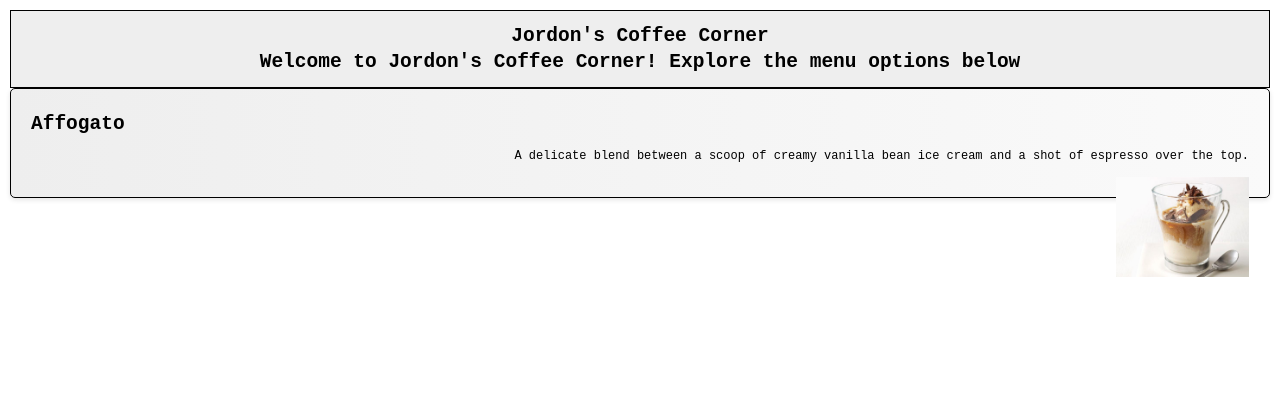
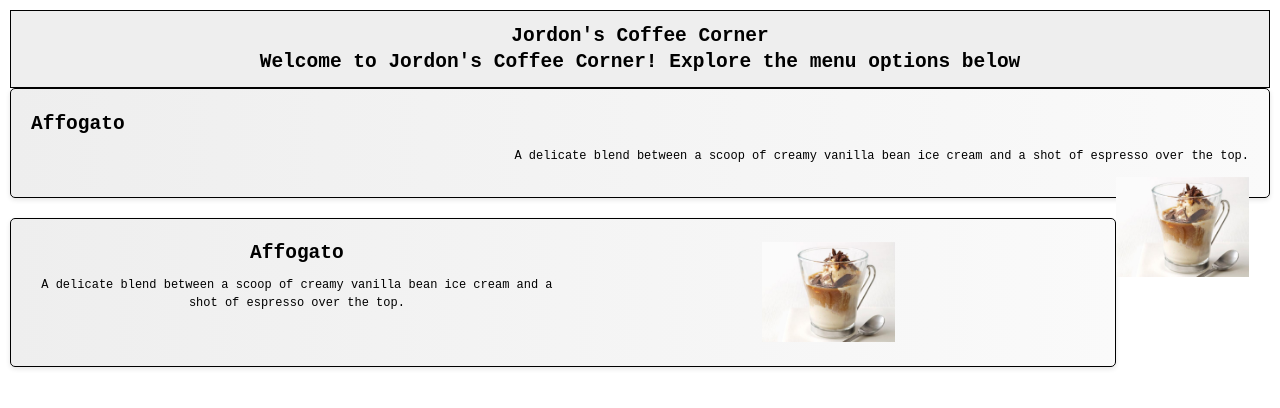
Before and after one commit to tm-dirito/jordonscoffeecorner.github.io, a plain HTML site: page index.html in a window 1280 px wide. Drawn offline with Linux system fonts and the light colour scheme.

Commit message:
Update index.html

```diff
--- a/index.html
+++ b/index.html
@@ -17,5 +17,13 @@
     <p class="right-aligned">A delicate blend between a scoop of creamy vanilla bean ice cream and a shot of espresso over the top.</p>
     <img src="AFFOGADO.jpeg" alt="affogato pic" style="float: right">
   </section>
+  <section style="display: flex;">
+  <div style="flex: 1; text-align: center;">  <h2>Affogato</h2>
+    <p>A delicate blend between a scoop of creamy vanilla bean ice cream and a shot of espresso over the top.</p>
+  </div>
+  <div style="flex: 1; text-align: center;">  <h2></h2>
+    <img src="AFFOGADO.jpeg" alt="affogato pic">
+  </div>
+</section>
 </body>
 </html>
```
